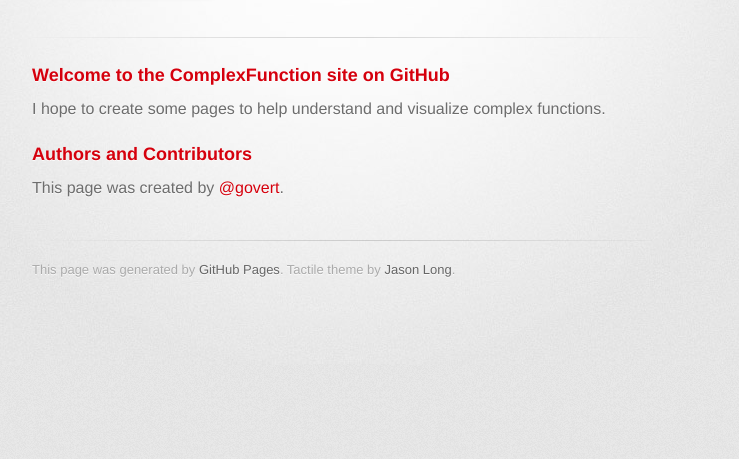
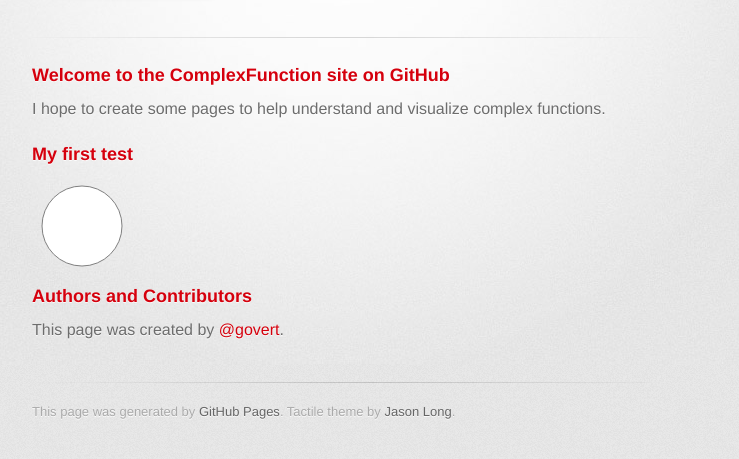
Before and after one commit to ComplexFunctions/ComplexFunctions.github.io, a plain HTML site: page index.html in a window 1280 px wide. Shown: the part 209-668 px from the top of the page, without its empty margins (298-1037 px from the left). Drawn offline with nearby package versions, Linux system fonts and the light colour scheme; a web font is replaced by a local one.

Commit message:
Update index.html

```diff
--- a/index.html
+++ b/index.html
@@ -10,6 +10,9 @@
     <!--[if lt IE 9]>
     <script src="//html5shiv.googlecode.com/svn/trunk/html5.js"></script>
     <![endif]-->
+
+    <script type="text/javascript" src="http://mbostock.github.com/d3/d3.js"></script>
+
     <title>Complex Functions by ComplexFunctions</title>
   </head>
 
@@ -34,6 +37,27 @@
 
 <p>I hope to create some pages to help understand and visualize complex functions.</p>
 
+<h3>My first test</h3>
+<div id="viz"></div>
+    <script type="text/javascript">
+
+    var sampleSVG = d3.select("#viz")
+        .append("svg")
+        .attr("width", 100)
+        .attr("height", 100);
+
+    sampleSVG.append("circle")
+        .style("stroke", "gray")
+        .style("fill", "white")
+        .attr("r", 40)
+        .attr("cx", 50)
+        .attr("cy", 50)
+        .on("mouseover", function(){d3.select(this).style("fill", "aliceblue");})
+        .on("mouseout", function(){d3.select(this).style("fill", "white");});
+
+    </script>
+
+
 <h3>
 <a name="authors-and-contributors" class="anchor" href="#authors-and-contributors"><span class="octicon octicon-link"></span></a>Authors and Contributors</h3>
 
```
